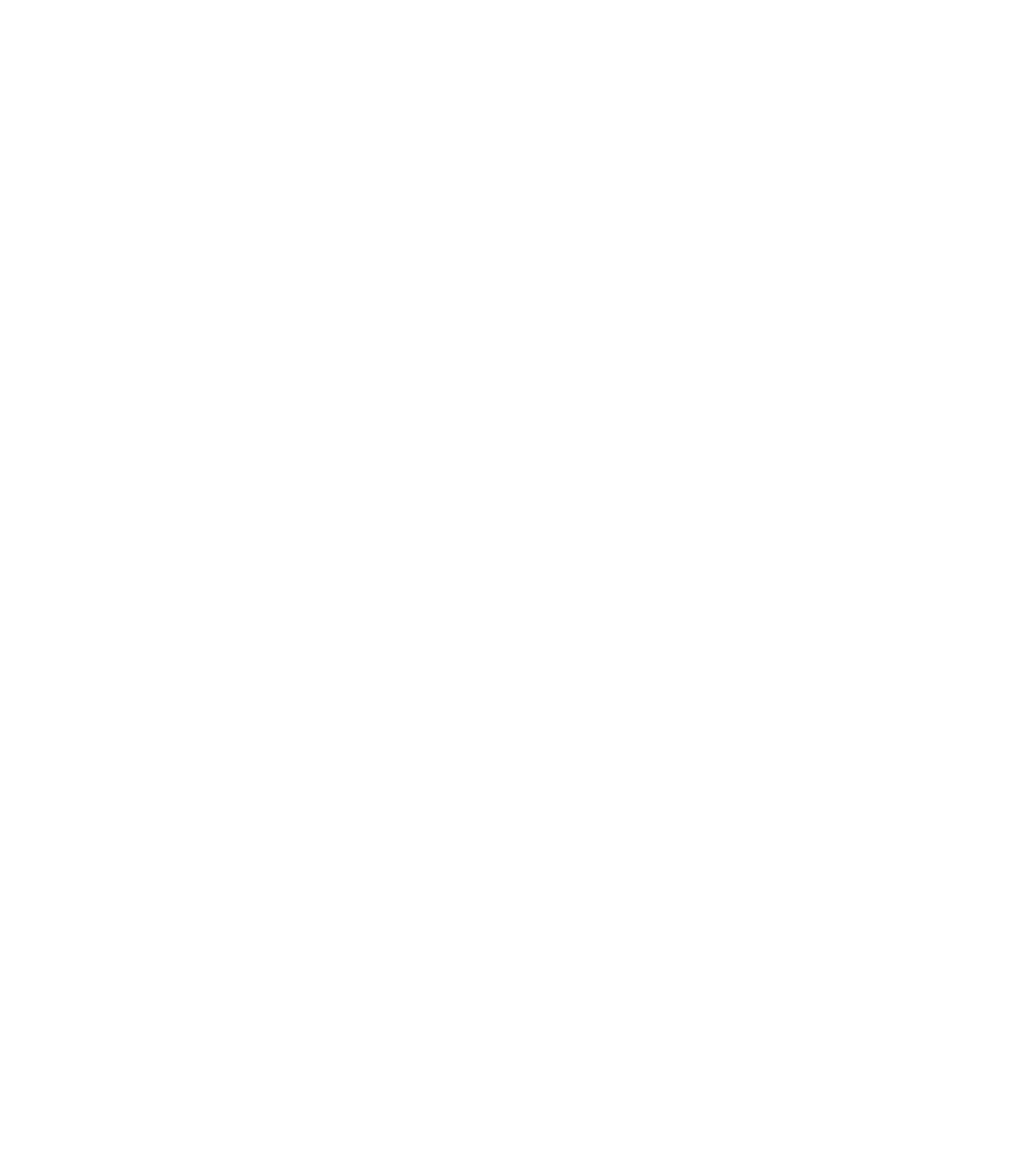
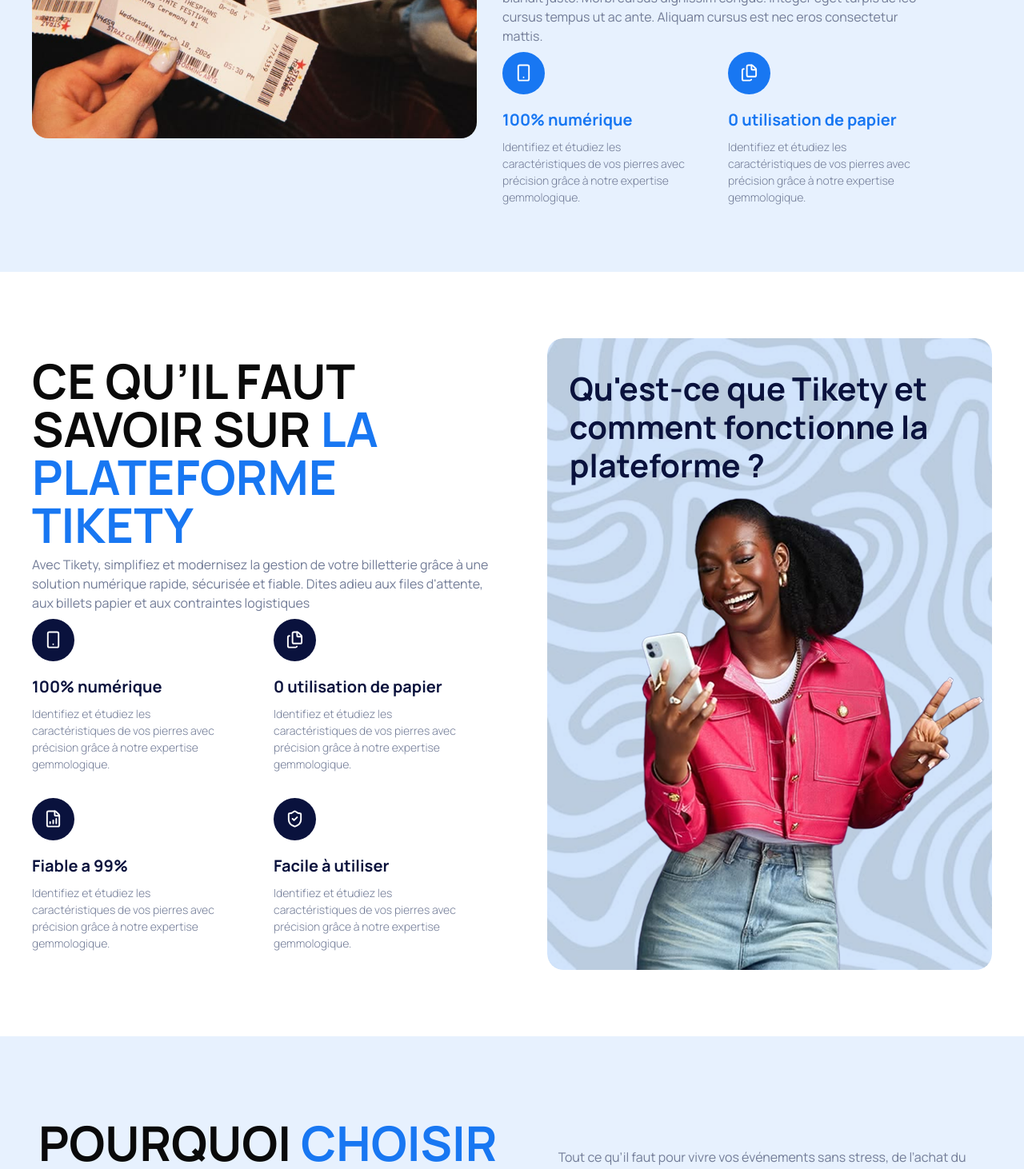
Before and after one commit to Fitia29/Challenge, a Next.js app: page /a-propos in a window 1280 px wide. Shown: the part 1060-2522 px from the top of the page at 80% size. Before the commit the page ends 800 px from the top, so only its background shows below. Built offline with nearby package versions, Linux system fonts and the light colour scheme.

Commit message:
(fix) : move about page directory

```diff
--- a/src/app/(public)/a-propos/page.tsx
+++ b/src/app/(public)/a-propos/page.tsx
@@ -1,5 +1,8 @@
 import type { Metadata } from "next";
 import PageHero from "@/components/page-hero";
+import HistorySection from "@/features/about/history/history-section";
+import HowItWorksSection from "@/features/about/how-it-works/how-it-works-section";
+import WhySection from "@/features/about/why/why-section";
 
 export const metadata: Metadata = {
   title: "Actualités & Blog | Tikety",
@@ -14,6 +17,11 @@ export default function AproposPage() {
         description="Avec Tikety, simplifiez et modernisez la gestion de votre billetterie grâce à une solution numérique rapide, sécurisée et fiable. Dites adieu aux files d'attente, aux billets papier et aux contraintes logistiques"
       />
 
+      <HistorySection />
+
+      <HowItWorksSection />
+
+      <WhySection />
     </main>
   );
 }
--- a/src/app/about/page.tsx
+++ /dev/null
@@ -1,15 +0,0 @@
-import HistorySection from "@/features/about/history/history-section";
-import HowItWorksSection from "@/features/about/how-it-works/how-it-works-section";
-import WhySection from "@/features/about/why/why-section";
-
-export default function AboutPage() {
-  return (
-    <div>
-      <HistorySection />
-
-      <HowItWorksSection />
-
-      <WhySection />
-    </div>
-  );
-}
```
